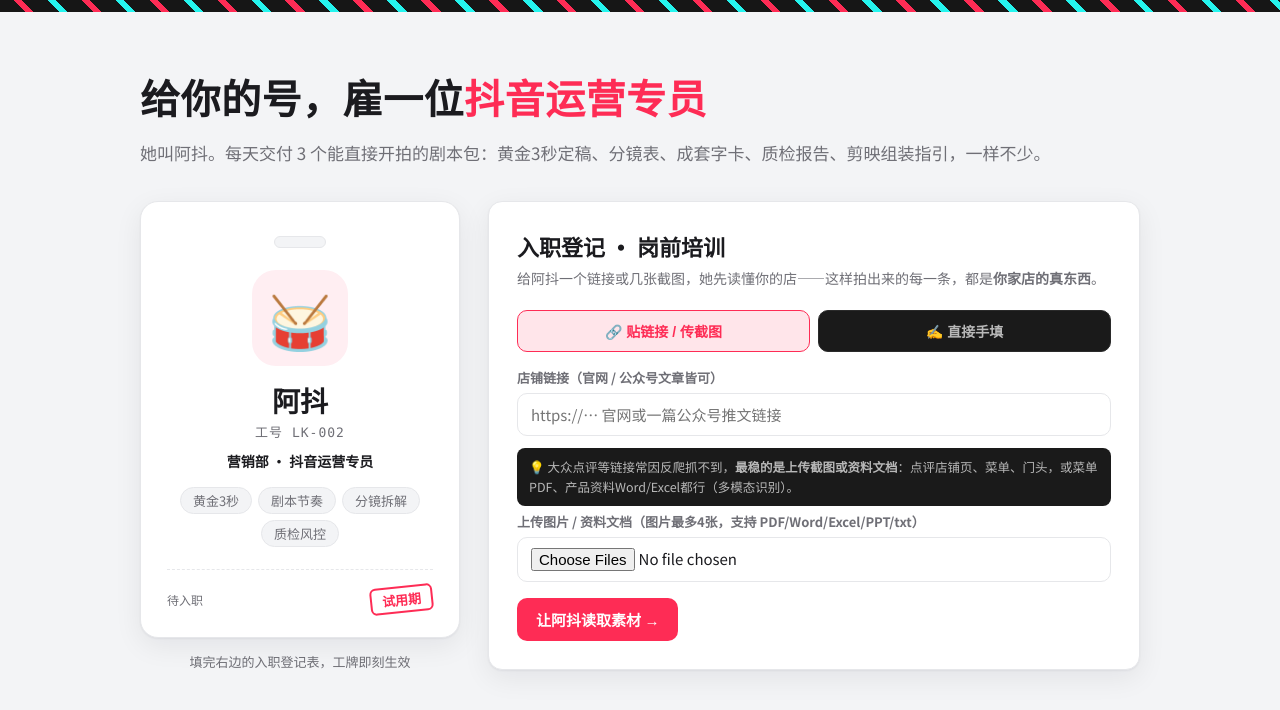
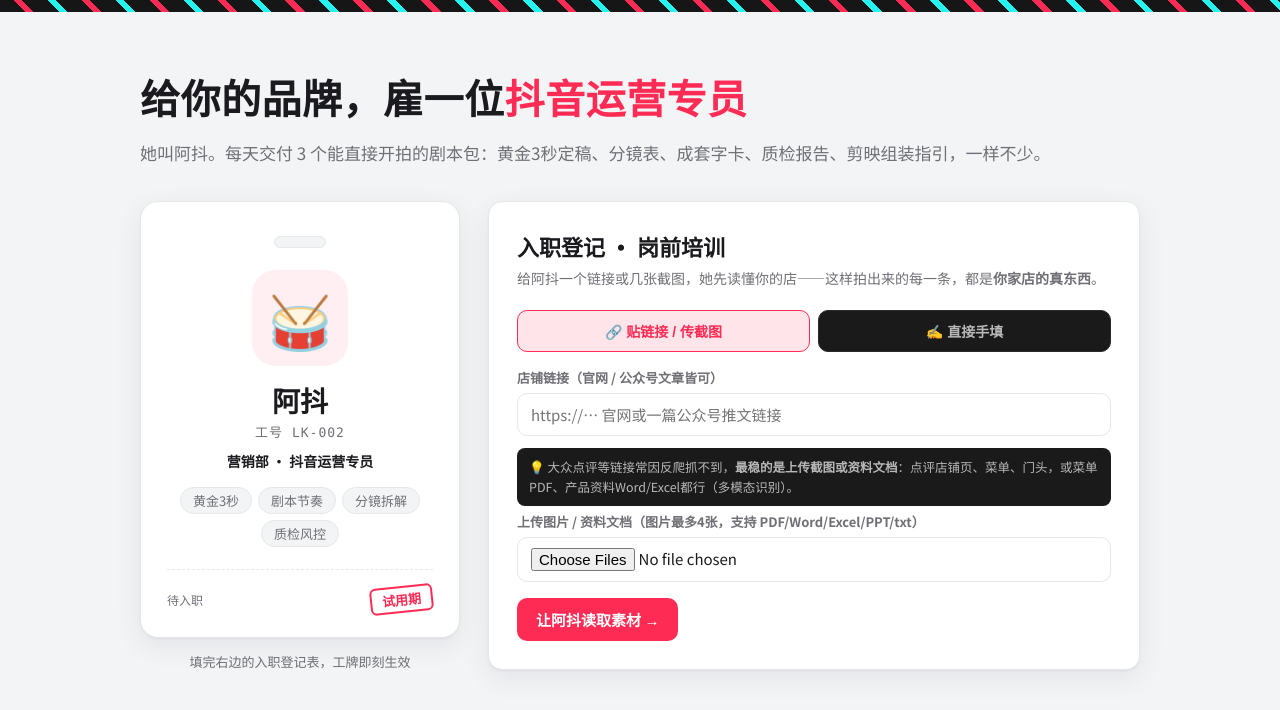
Before and after one commit to dahuangtongxue-bit/AI-niuma-dy, a Next.js app: page / in a window 1280 px wide. Shown: the top 710 px of the page. Built offline with nearby package versions, Linux system fonts and the light colour scheme.

Commit message:
Update page.js

```diff
--- a/app/page.js
+++ b/app/page.js
@@ -36,7 +36,7 @@
       <div className="onboarding">
         <div className="lanyard" />
         <div className="onboardHero">
-          <h1>给你的号，雇一位<span className="hl">抖音运营专员</span></h1>
+          <h1>给你的品牌，雇一位<span className="hl">抖音运营专员</span></h1>
           <p>她叫阿抖。每天交付 3 个能直接开拍的剧本包：黄金3秒定稿、分镜表、成套字卡、质检报告、剪映组装指引，一样不少。</p>
         </div>
         <div className="onboardGrid">
```
